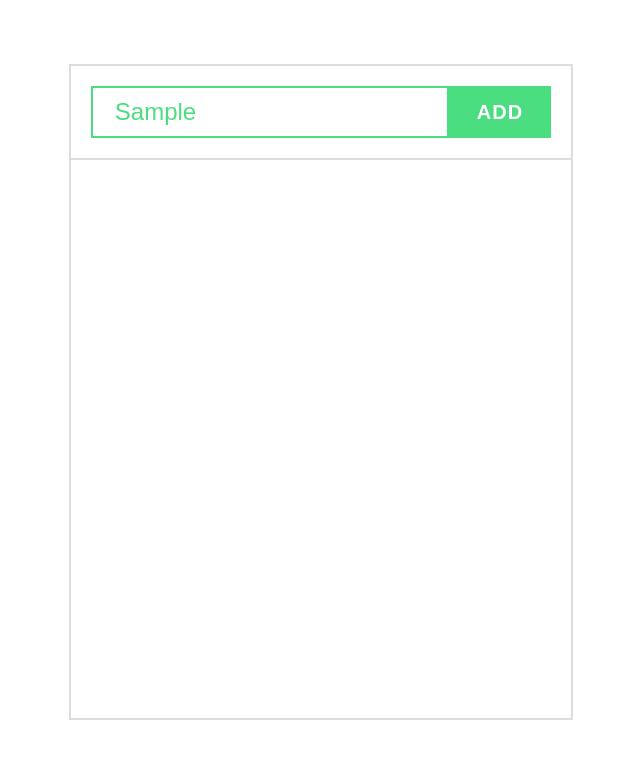
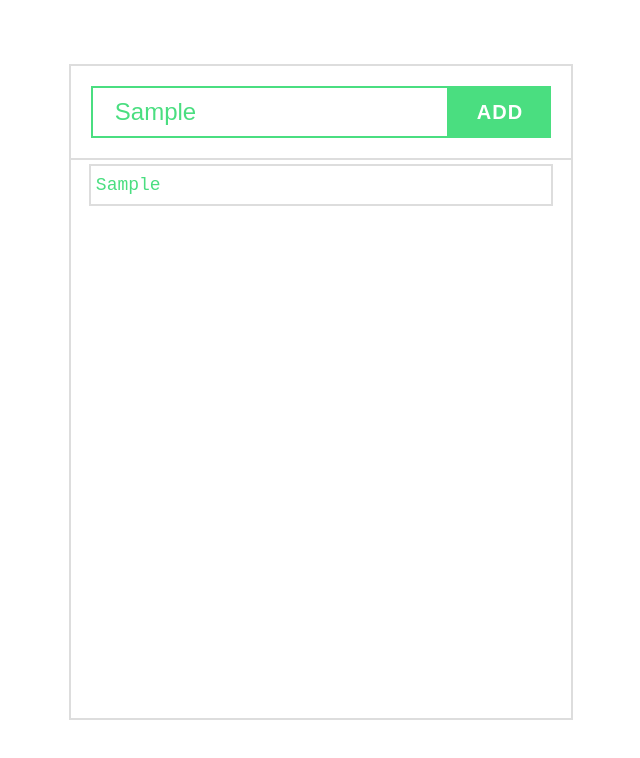
Before and after one commit to Kiwasthal/task-app, a React (Create React App) app: page / in a window 1280 px wide. Both pictures are taken after typing "Sample" into the empty fields and a click on the button "ADD". Shown: the top 758 px of the page, without its empty margins (319-959 px from the left). Built offline with nearby package versions, Linux system fonts and the light colour scheme.

Commit message:
Added overview function displaying Tasks

```diff
--- a/public/index.html
+++ b/public/index.html
@@ -11,7 +11,7 @@
     />
     <link rel="apple-touch-icon" href="%PUBLIC_URL%/logo192.png" />
     <link rel="manifest" href="%PUBLIC_URL%/manifest.json" />
-    <title>React App</title>
+    <title>Task Manager</title>
   </head>
   <body>
     <noscript>You need to enable JavaScript to run this app.</noscript>
--- a/src/App.css
+++ b/src/App.css
@@ -1,10 +1,13 @@
+:root {
+  font-family: 'Courier New', Courier, monospace;
+}
+
 body {
   margin: 0;
+  padding: 0;
 }
 
 .App {
-  padding: 0;
-  margin: 0;
   height: 100vh;
   width: 100vw;
   display: grid;
--- a/src/App.js
+++ b/src/App.js
@@ -1,9 +1,7 @@
 import { Component } from 'react';
-// import StyledInput from './components/Input/Input';
 import './App.css';
 import InputManager from './components/InputManager/InputManager';
 import Overview from './components/Overview/Overview';
-import styled from 'styled-components';
 
 class App extends Component {
   constructor(props) {
@@ -23,6 +21,11 @@ class App extends Component {
     this.setState(prevState => ({
       tasksArray: [...prevState.tasksArray, prevState.inputValue],
     }));
+    console.log(this.state);
+  }
+
+  passState() {
+    console.log(this.state.tasksArray);
   }
 
   render() {
@@ -31,7 +34,7 @@ class App extends Component {
     return (
       <div className="App">
         <InputManager handleInput={updateInput} addTask={updateTasksArray} />
-        <Overview />
+        <Overview tasks={this.state.tasksArray} />
       </div>
     );
   }
--- a/src/components/InputManager/InputManager.js
+++ b/src/components/InputManager/InputManager.js
@@ -1,7 +1,7 @@
 import { StyledInputManager } from '../StyledComponents/styledComponents.styles';
 import AddButton from '../Button/Button';
 import TaskInput from '../Input/Input';
-import React, { Component } from 'react';
+import { Component } from 'react';
 
 class InputManager extends Component {
   render() {
--- /dev/null
+++ b/src/components/Overview/ListItem/ListItem.js
@@ -0,0 +1,11 @@
+import { StyledListItem } from '../../StyledComponents/styledComponents.styles';
+import { Component } from 'react';
+
+class ListItem extends Component {
+  render() {
+    const { text } = this.props;
+    return <StyledListItem>{text}</StyledListItem>;
+  }
+}
+
+export default ListItem;
--- a/src/components/Overview/Overview.js
+++ b/src/components/Overview/Overview.js
@@ -1,9 +1,12 @@
 import { StyledOverview } from '../StyledComponents/styledComponents.styles';
+import ListItem from './ListItem/ListItem';
 import { Component } from 'react';
 
 export class Overview extends Component {
   render() {
-    return <StyledOverview />;
+    const { tasks } = this.props;
+    const displayTasks = tasks.map(task => <ListItem text={task} />);
+    return <StyledOverview>{displayTasks}</StyledOverview>;
   }
 }
 
--- a/src/components/StyledComponents/styledComponents.styles.js
+++ b/src/components/StyledComponents/styledComponents.styles.js
@@ -51,6 +51,31 @@ const StyledOverview = styled.div`
   border: 2px solid #ddd;
   border-top: none;
   grid-area: taskDisplay;
+  display: flex;
+  flex-direction: column;
+  justify-items: space-evenly;
+  align-items: center;
 `;
 
-export { StyledAddBUtton, StyledInput, StyledInputManager, StyledOverview };
+const StyledListItem = styled.li`
+  margin-top: 4px;
+  font-size: 24px;
+  color: #4ade80;
+  font-size: 18px;
+  font-weight: 500;
+  padding: 5px;
+  list-style-type: none;
+  width: 90%;
+  border: 2px solid #ddd;
+  height: 5%;
+  display: flex;
+  align-items: center;
+`;
+
+export {
+  StyledAddBUtton,
+  StyledInput,
+  StyledInputManager,
+  StyledOverview,
+  StyledListItem,
+};
```
